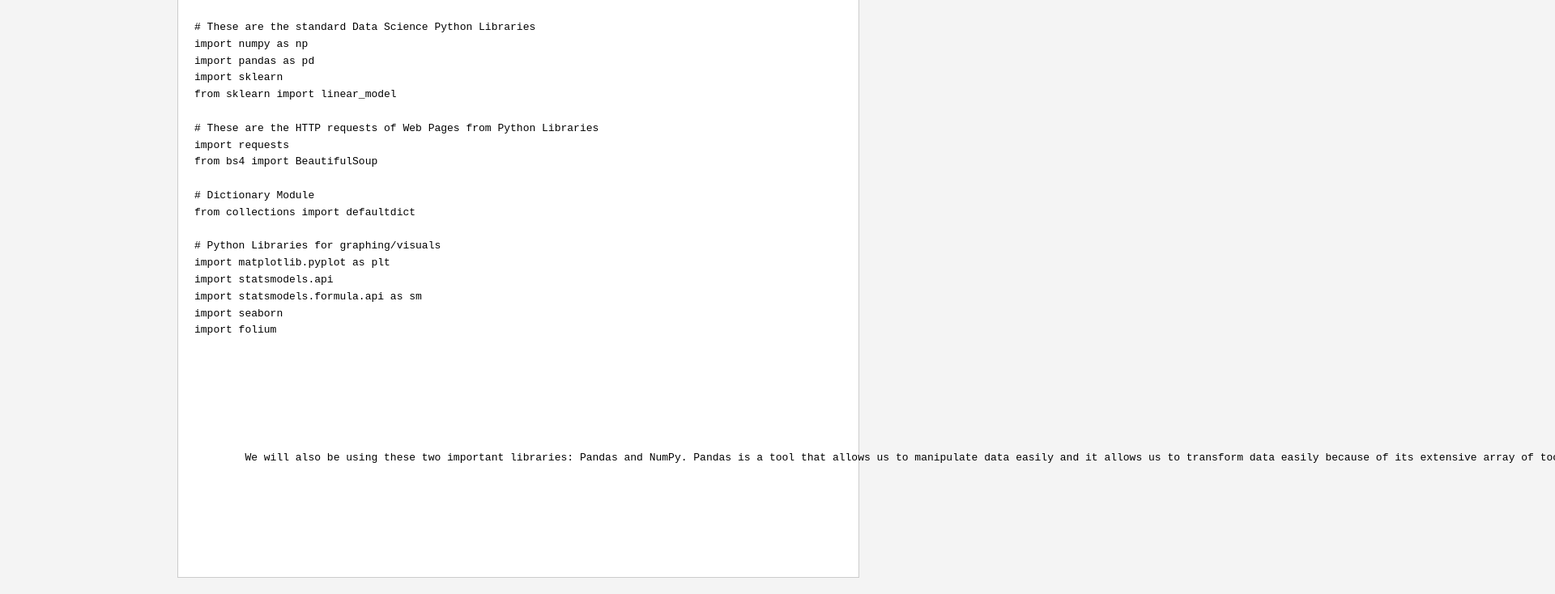
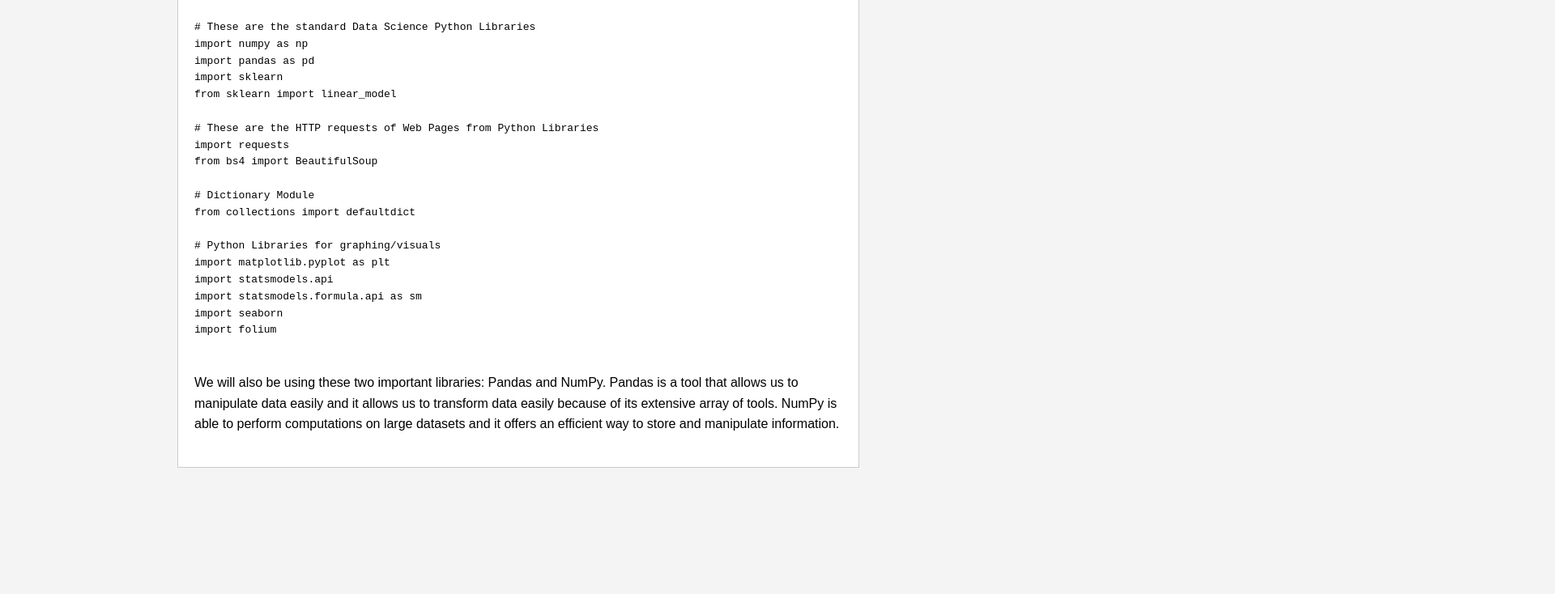
Before and after one commit to bmach1062/bmach1062.github.io, a plain HTML site: page index.html in a window 1280 px wide. Shown: the part 1118-1852 px from the top of the page at 81% size, 1920 px wide, since content can reach past the window. After the commit the page ends 1716 px from the top, so only its background shows below. Drawn offline with Linux system fonts and the light colour scheme.

Commit message:
Initial Comment

```diff
--- a/index.html
+++ b/index.html
@@ -85,7 +85,7 @@ import statsmodels.formula.api as sm
 import seaborn
 import folium
     </code></pre>
-    <pre><code class="language-python">
+
 
     <p>
         We will also be using these two important libraries: Pandas and NumPy. Pandas is a tool that allows us to manipulate data easily and it allows us to transform data easily because of its extensive array of tools. NumPy is able to perform computations on large datasets and it offers an efficient way to store and manipulate information.
```
